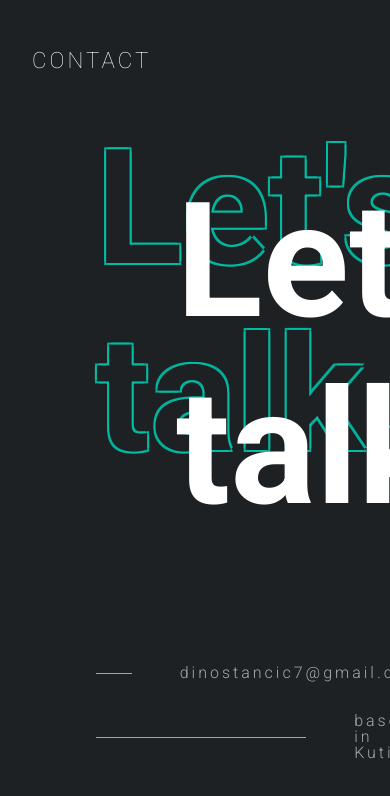
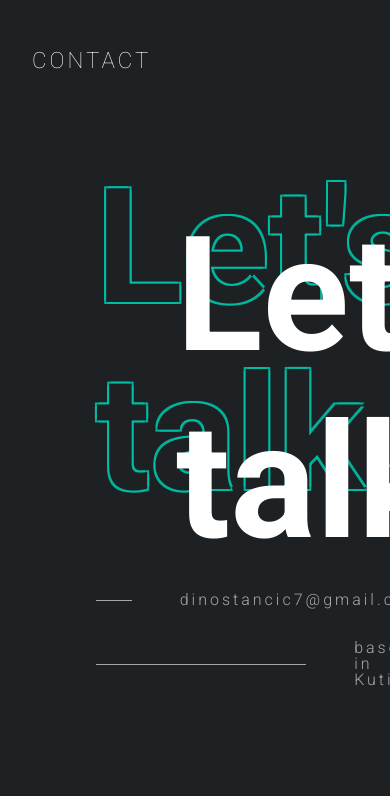
Before and after one commit to stancic/portfolio, a React (Create React App) app in the folder portfolio-frontend/: page /contact_me in a window 390 px wide. Shown: the top 796 px of the page. Built offline with nearby package versions, Linux system fonts and the light colour scheme; no server answers.

Commit message:
Add some styles for responsiveness

```diff
--- a/portfolio-frontend/src/components/contact_page/Contact.js
+++ b/portfolio-frontend/src/components/contact_page/Contact.js
@@ -9,7 +9,7 @@ import { useSelector } from 'react-redux'
 
 //IMPORT STYLES
 import './contact.scss'
-
+import './contactPageMobile.scss'
 
 //DATA OBJECT IMPORT
 import { linksENContact } from '../data_objects/links'
@@ -22,10 +22,10 @@ function Contact() {
 
 					<div className="left-title-container">
 						<div className="stroked-title-container">
-							<h1 className="stroked-title title-size">Let's talk.</h1>
+							<h1 className="normal-title title-size">Let's talk.</h1>
 						</div>
 						<div className="normal-title-container">
-							<h1 className="normal-title title-size">Let's talk.</h1>
+							<h1 className="stroked-title title-size">Let's talk.</h1>
 						</div>
 					</div>
 					<div className="left-contact-container">
--- a/portfolio-frontend/src/components/contact_page/contact.scss
+++ b/portfolio-frontend/src/components/contact_page/contact.scss
@@ -18,15 +18,15 @@
 				font-size: 10em;
 				font-weight: 600;
 				display: inline;
+				width: 100%;
 			}
-			.stroked-title{
-
+			.normal-title{
 				color: white;
 				position: absolute;
 				bottom: -1em;
 				left: 0.5em;
 			}
-			.normal-title{
+			.stroked-title{
 				color: $background;
 				text-shadow: -2px -2px 0 $tirkizna, 2px -2px 0 $tirkizna, -2px 2px 0 $tirkizna, 2px 2px 0 $tirkizna;
 			}
--- a/portfolio-frontend/src/components/contact_page/contactPageMobile.scss
+++ b/portfolio-frontend/src/components/contact_page/contactPageMobile.scss
@@ -0,0 +1,29 @@
+@import '../../rwd_variables.scss';
+
+@media(max-width: $biggerIpad){
+
+}
+
+@media(max-width: $ipad){
+
+}
+
+@media(max-width: $mobile){
+
+}
+
+@media(max-width: 1600px){
+	.contact-content-container{
+		.left-title-and-contact-container{
+			.left-title-container{
+				.normal-title{
+					margin: 0;
+					bottom: -0.3em;
+				}
+			}
+			.left-contact-container{
+				margin-top: 3em;
+			}
+		}
+	}
+}
```
